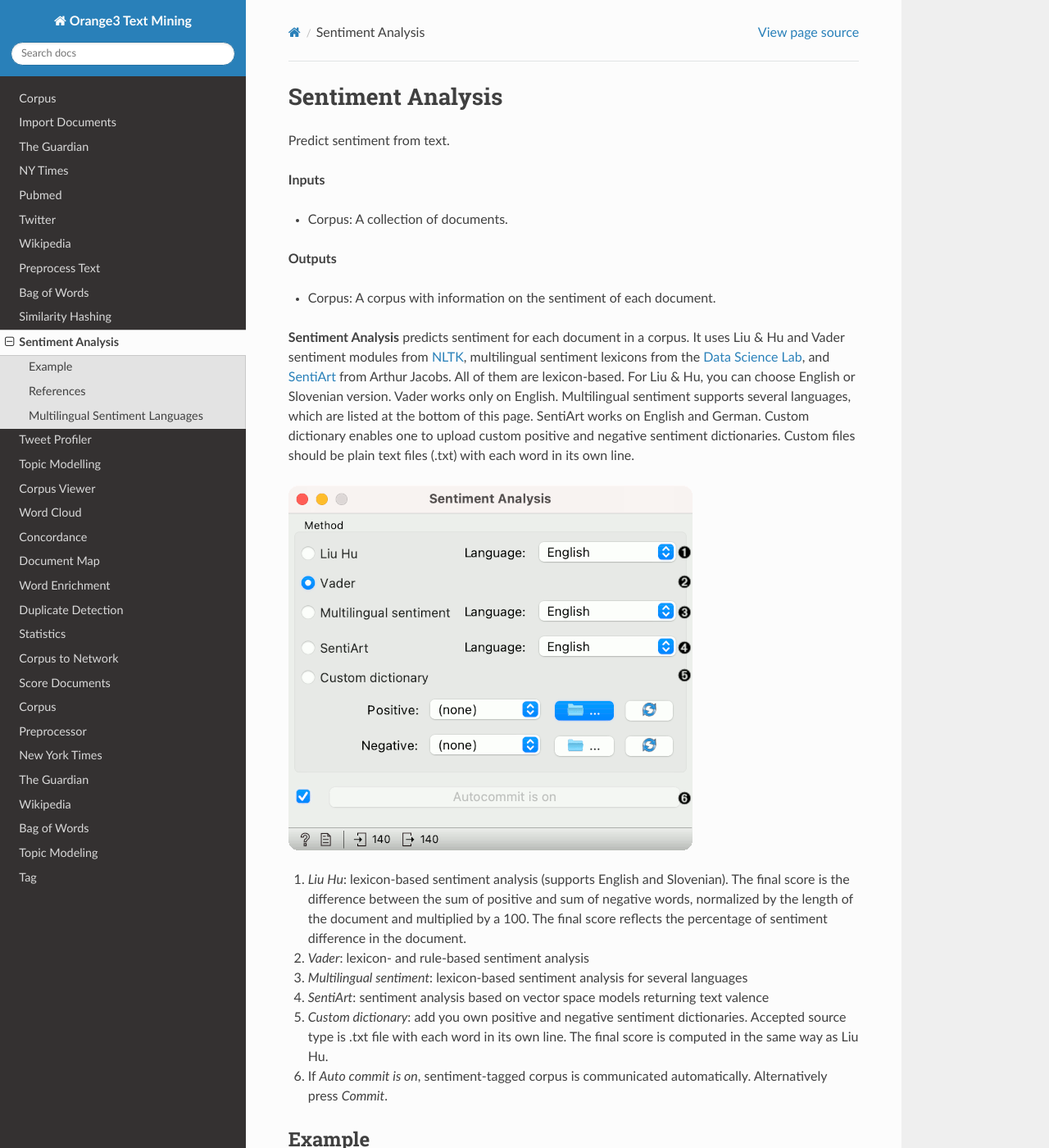
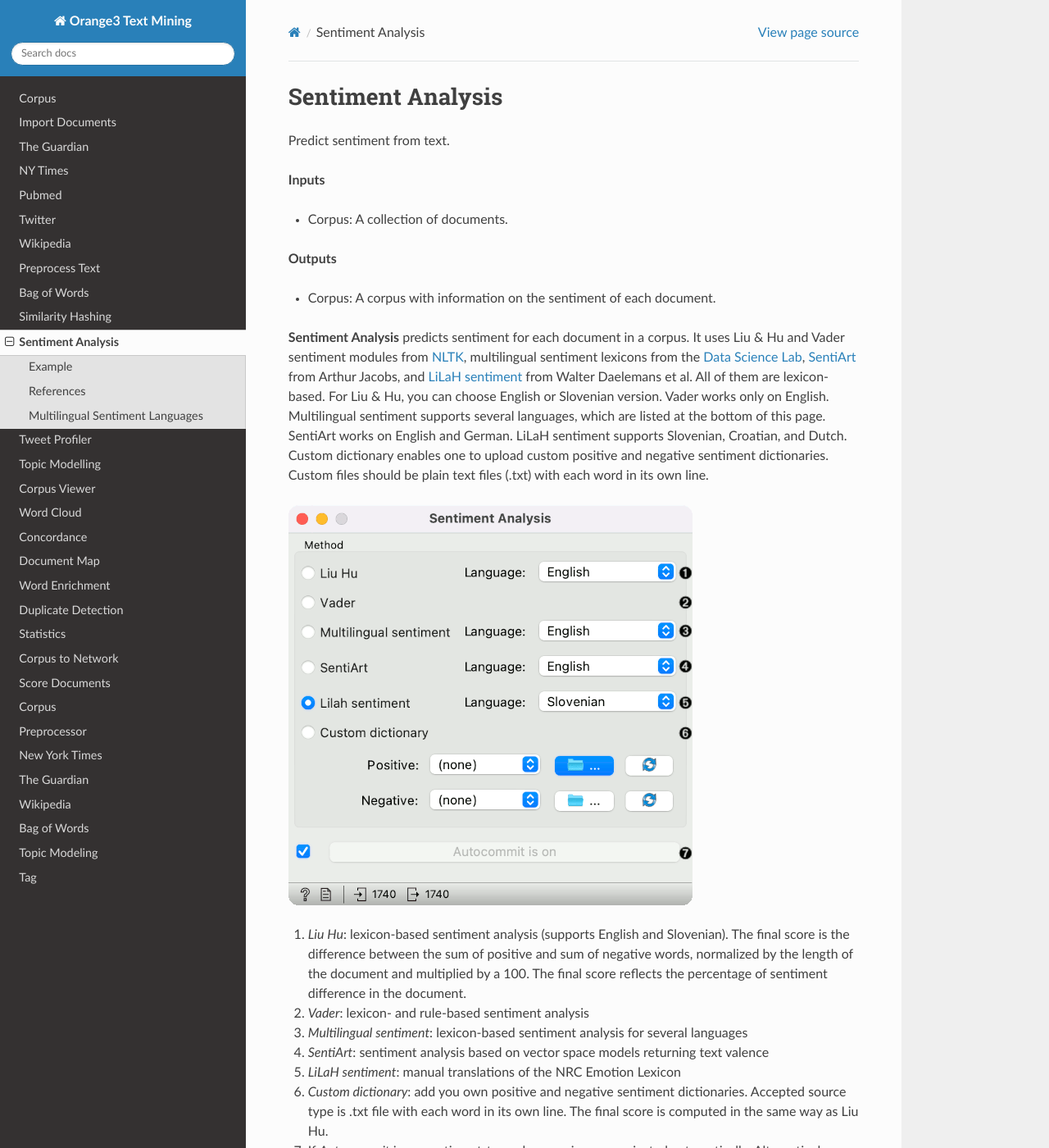
Before and after one commit to biolab/orange3-text, a Sphinx documentation site: the page built from doc/widgets/sentimentanalysis.md, in a window 1280 px wide and 1400 px high. Shown: the whole window at 82% size. Built offline with Sphinx 7.4.7 and the Read the Docs theme 2.0.0, drawn with Linux system fonts in a browser that asks for light colours; pages that are not in the unit, such as notebooks, are missing from menus; some of the changed text lies outside the part shown.

Commit message:
[DOC] Update Sentiment Analysis

```diff
--- a/doc/widgets/sentimentanalysis.md
+++ b/doc/widgets/sentimentanalysis.md
@@ -11,7 +11,7 @@ Predict sentiment from text.
 
 - Corpus: A corpus with information on the sentiment of each document.
 
-**Sentiment Analysis** predicts sentiment for each document in a corpus. It uses Liu & Hu and Vader sentiment modules from [NLTK](http://www.nltk.org/api/nltk.sentiment.html), multilingual sentiment lexicons from the [Data Science Lab](https://sites.google.com/site/datascienceslab/projects/multilingualsentiment), and [SentiArt](https://www.frontiersin.org/articles/10.3389/frobt.2019.00053/full) from Arthur Jacobs. All of them are lexicon-based. For Liu & Hu, you can choose English or Slovenian version. Vader works only on English. Multilingual sentiment supports several languages, which are listed at the bottom of this page. SentiArt works on English and German. Custom dictionary enables one to upload custom positive and negative sentiment dictionaries. Custom files should be plain text files (.txt) with each word in its own line.
+**Sentiment Analysis** predicts sentiment for each document in a corpus. It uses Liu & Hu and Vader sentiment modules from [NLTK](http://www.nltk.org/api/nltk.sentiment.html), multilingual sentiment lexicons from the [Data Science Lab](https://sites.google.com/site/datascienceslab/projects/multilingualsentiment), [SentiArt](https://www.frontiersin.org/articles/10.3389/frobt.2019.00053/full) from Arthur Jacobs, and [LiLaH sentiment](http://hdl.handle.net/11356/1318) from Walter Daelemans et al. All of them are lexicon-based. For Liu & Hu, you can choose English or Slovenian version. Vader works only on English. Multilingual sentiment supports several languages, which are listed at the bottom of this page. SentiArt works on English and German. LiLaH sentiment supports Slovenian, Croatian, and Dutch. Custom dictionary enables one to upload custom positive and negative sentiment dictionaries. Custom files should be plain text files (.txt) with each word in its own line.
 
 ![](images/SentimentAnalysis-stamped.png)
 
@@ -19,8 +19,9 @@ Predict sentiment from text.
 2. *Vader*: lexicon- and rule-based sentiment analysis
 3. *Multilingual sentiment*: lexicon-based sentiment analysis for several languages
 4. *SentiArt*: sentiment analysis based on vector space models returning text valence
-5. *Custom dictionary*: add you own positive and negative sentiment dictionaries. Accepted source type is .txt file with each word in its own line. The final score is computed in the same way as Liu Hu.
-6. If *Auto commit is on*, sentiment-tagged corpus is communicated automatically. Alternatively press *Commit*.
+5. *LiLaH sentiment*: manual translations of the NRC Emotion Lexicon
+6. *Custom dictionary*: add you own positive and negative sentiment dictionaries. Accepted source type is .txt file with each word in its own line. The final score is computed in the same way as Liu Hu.
+7. If *Auto commit is on*, sentiment-tagged corpus is communicated automatically. Alternatively press *Commit*.
 
 Example
 -------
@@ -59,6 +60,8 @@ Hu, Minqing and Bing Liu (2004). Mining opinion features in customer reviews. In
 Jacobs, Arthur M. (2019). Sentiment Analysis for Words and Fiction Characters From the Perspective of Computational (Neuro-)Poetics. Frontiers in Robotics and AI 6. https://doi.org/10.3389/frobt.2019.00053
 
 Kadunc, Klemen and Marko Robnik-Šikonja (2016). Analiza mnenj s pomočjo strojnega učenja in slovenskega leksikona sentimenta. Conference on Language Technologies & Digital Humanities, Ljubljana (in Slovene). [Available online.](http://www.sdjt.si/wp/wp-content/uploads/2016/09/JTDH-2016_Kadunc-et-al_Analiza-mnenj-s-pomocjo-strojnega-ucenja.pdf)
+
+Ljubešić, Nikola, Ilia Markov, Darja Fišer and Walter Daelemans (2020). The LiLaH Emotion Lexicon of Croatian, Dutch and Slovene. In Third Workshop on Computational Modeling of People's Opinions, Personality, and Emotion's in Social Media (PEOPLES 2020), pp. 153–157. [Available online.](https://aclanthology.org/2020.peoples-1.15)
 
 ## Multilingual Sentiment Languages
 
```
Also changed, not shown: doc/widgets/images/SentimentAnalysis-stamped.png.
